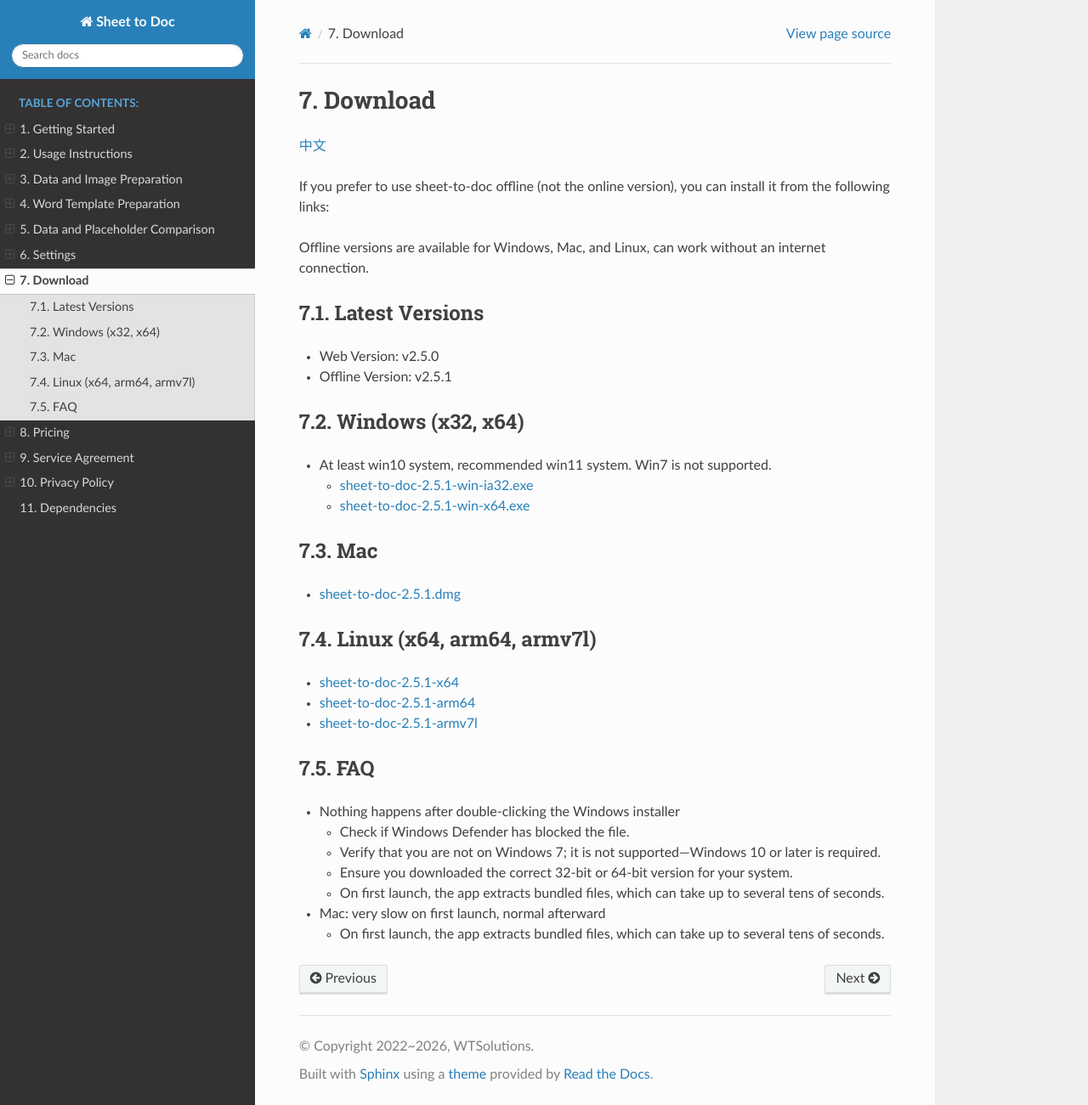
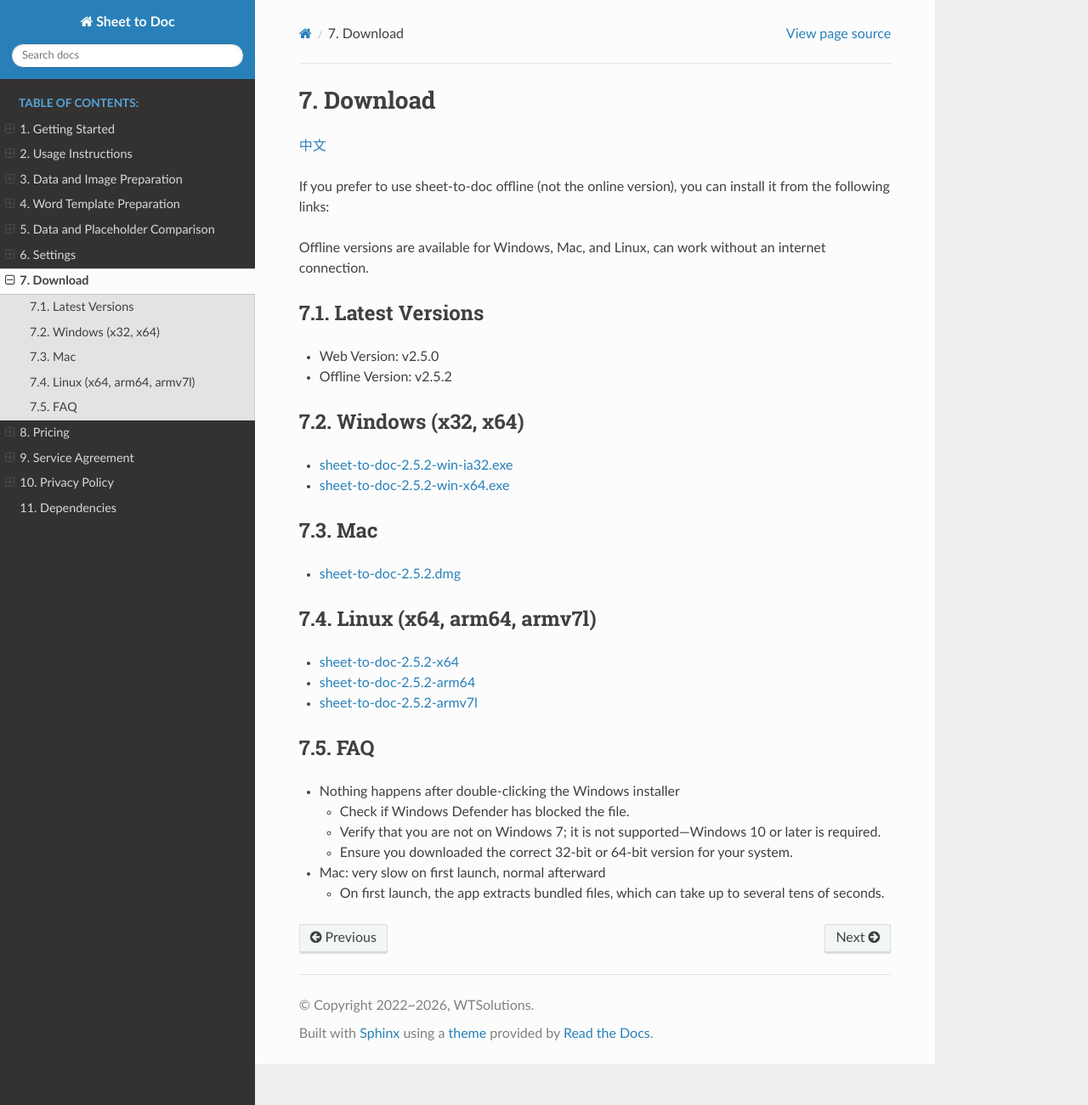
Before and after one commit to he-yang/sheet-to-doc, a Sphinx documentation site: the page built from source/Download.md, in a window 1280 px wide and 1301 px high. Shown: the whole window at 85% size. Built offline with Sphinx 7.4.7 and the Read the Docs theme 3.1.0, drawn with Linux system fonts in a browser that asks for light colours; pages that are not in the unit, such as notebooks, are missing from menus.

Commit message:
update to 2.5.2

```diff
--- a/source/Download.md
+++ b/source/Download.md
@@ -21,20 +21,19 @@ Offline versions are available for Windows, Mac, and Linux, can work without an
 
 ## Latest Versions
 - Web Version: v2.5.0
-- Offline Version: v2.5.1
+- Offline Version: v2.5.2
 
 ## Windows (x32, x64)
-- At least win10 system, recommended win11 system. Win7 is not supported.
-  - [sheet-to-doc-2.5.1-win-ia32.exe](https://r2.wtsolutions.cn/sheet-to-doc-releases/Sheet-to-Doc-2.5.1-win-ia32.exe)
-  - [sheet-to-doc-2.5.1-win-x64.exe](https://r2.wtsolutions.cn/sheet-to-doc-releases/Sheet-to-Doc-2.5.1-win-x64.exe)
+  - [sheet-to-doc-2.5.2-win-ia32.exe](https://r2.wtsolutions.cn/sheet-to-doc-releases/Sheet-to-Doc-2.5.2-win-ia32.exe)
+  - [sheet-to-doc-2.5.2-win-x64.exe](https://r2.wtsolutions.cn/sheet-to-doc-releases/Sheet-to-Doc-2.5.2-win-x64.exe)
 
 ## Mac
-  - [sheet-to-doc-2.5.1.dmg](https://r2.wtsolutions.cn/sheet-to-doc-releases/Sheet-to-Doc-2.5.1.dmg)
+  - [sheet-to-doc-2.5.2.dmg](https://r2.wtsolutions.cn/sheet-to-doc-releases/Sheet-to-Doc-2.5.2.dmg)
 
 ## Linux (x64, arm64, armv7l)
-  - [sheet-to-doc-2.5.1-x64](https://r2.wtsolutions.cn/sheet-to-doc-releases/Sheet-to-Doc-2.5.1.AppImage)
-  - [sheet-to-doc-2.5.1-arm64](https://r2.wtsolutions.cn/sheet-to-doc-releases/Sheet-to-Doc-2.5.1-arm64.AppImage)
-  - [sheet-to-doc-2.5.1-armv7l](https://r2.wtsolutions.cn/sheet-to-doc-releases/Sheet-to-Doc-2.5.1-armv7l.AppImage)
+  - [sheet-to-doc-2.5.2-x64](https://r2.wtsolutions.cn/sheet-to-doc-releases/Sheet-to-Doc-2.5.2.AppImage)
+  - [sheet-to-doc-2.5.2-arm64](https://r2.wtsolutions.cn/sheet-to-doc-releases/Sheet-to-Doc-2.5.2-arm64.AppImage)
+  - [sheet-to-doc-2.5.2-armv7l](https://r2.wtsolutions.cn/sheet-to-doc-releases/Sheet-to-Doc-2.5.2-armv7l.AppImage)
 
 ## FAQ
 
@@ -42,6 +41,5 @@ Offline versions are available for Windows, Mac, and Linux, can work without an
   - Check if Windows Defender has blocked the file.
   - Verify that you are not on Windows 7; it is not supported—Windows 10 or later is required.
   - Ensure you downloaded the correct 32-bit or 64-bit version for your system.
-  - On first launch, the app extracts bundled files, which can take up to several tens of seconds.
 - Mac: very slow on first launch, normal afterward
   - On first launch, the app extracts bundled files, which can take up to several tens of seconds.
--- a/source/conf.py
+++ b/source/conf.py
@@ -9,7 +9,7 @@
 project = 'Sheet to Doc'
 copyright = '2022~2026, WTSolutions'
 author = 'WTSolutions'
-release = '2.5.1.0'
+release = '2.5.2.0'
 
 # -- General configuration ---------------------------------------------------
 # https://www.sphinx-doc.org/en/master/usage/configuration.html#general-configuration
```
Also changed, not shown: source/WordTemplate.md (+51 -2 lines), source/changlog.md (+4 -1 lines), source/getstarted.md (+6 -0 lines).
